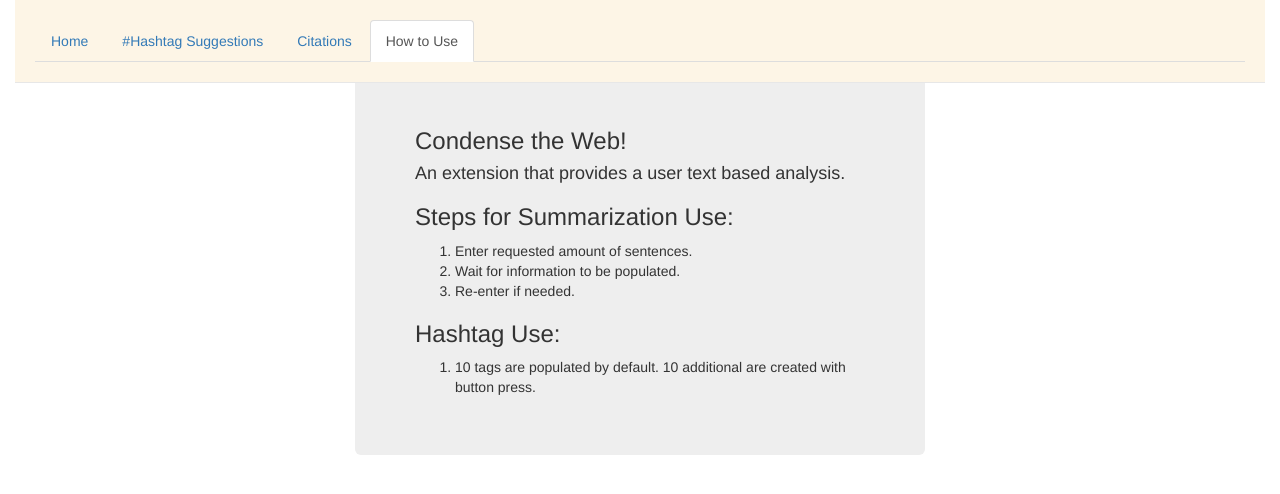
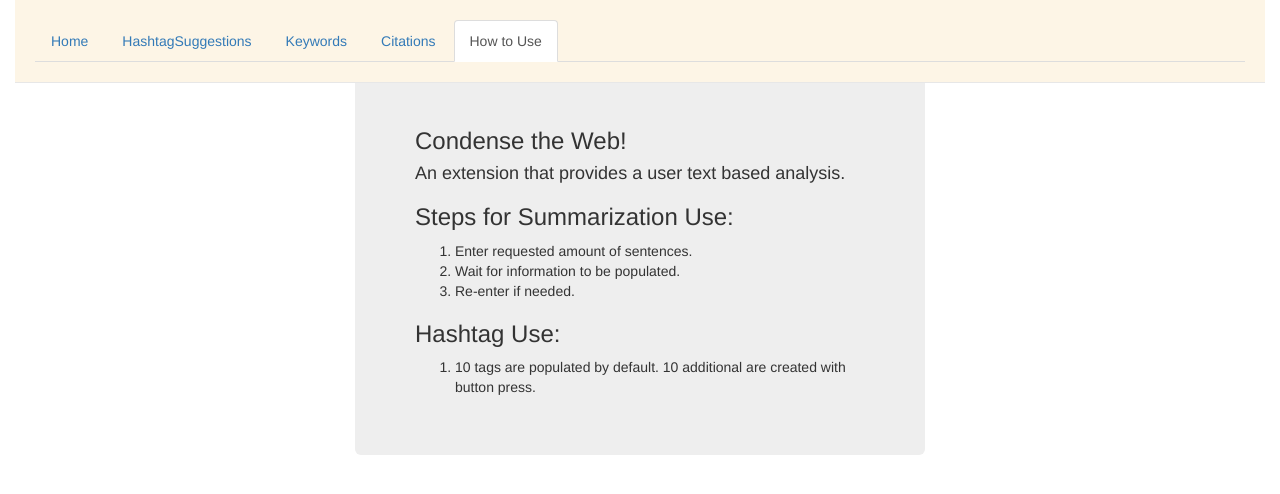
Before and after one commit to nikhilusa1/chrome-extension, a browser extension: page howto.html in a window 1280 px wide. Drawn offline with nearby package versions, Linux system fonts and the light colour scheme.

Commit message:
Update howto.html

```diff
--- a/howto.html
+++ b/howto.html
@@ -11,7 +11,8 @@
 			<div class="navbar navbar-default navbar-fixed-top">
 				<ul class="nav nav-tabs">
 					<li id="home" class="active"><a href="popup.html">Home</a></li>
-					<li id="tag"><a href="hashtag.html">#Hashtag Suggestions</a></li>
+					<li id="tag"><a href="hashtag.html">HashtagSuggestions</a></li>
+					<li id="keywords"><a href="keywords.html">Keywords</a></li>
 					<li id="cite"><a href="citations.html">Citations</a></li>
 					<li id="how"><a href="howto.html">How to Use</a></li>
 				</ul>
```
